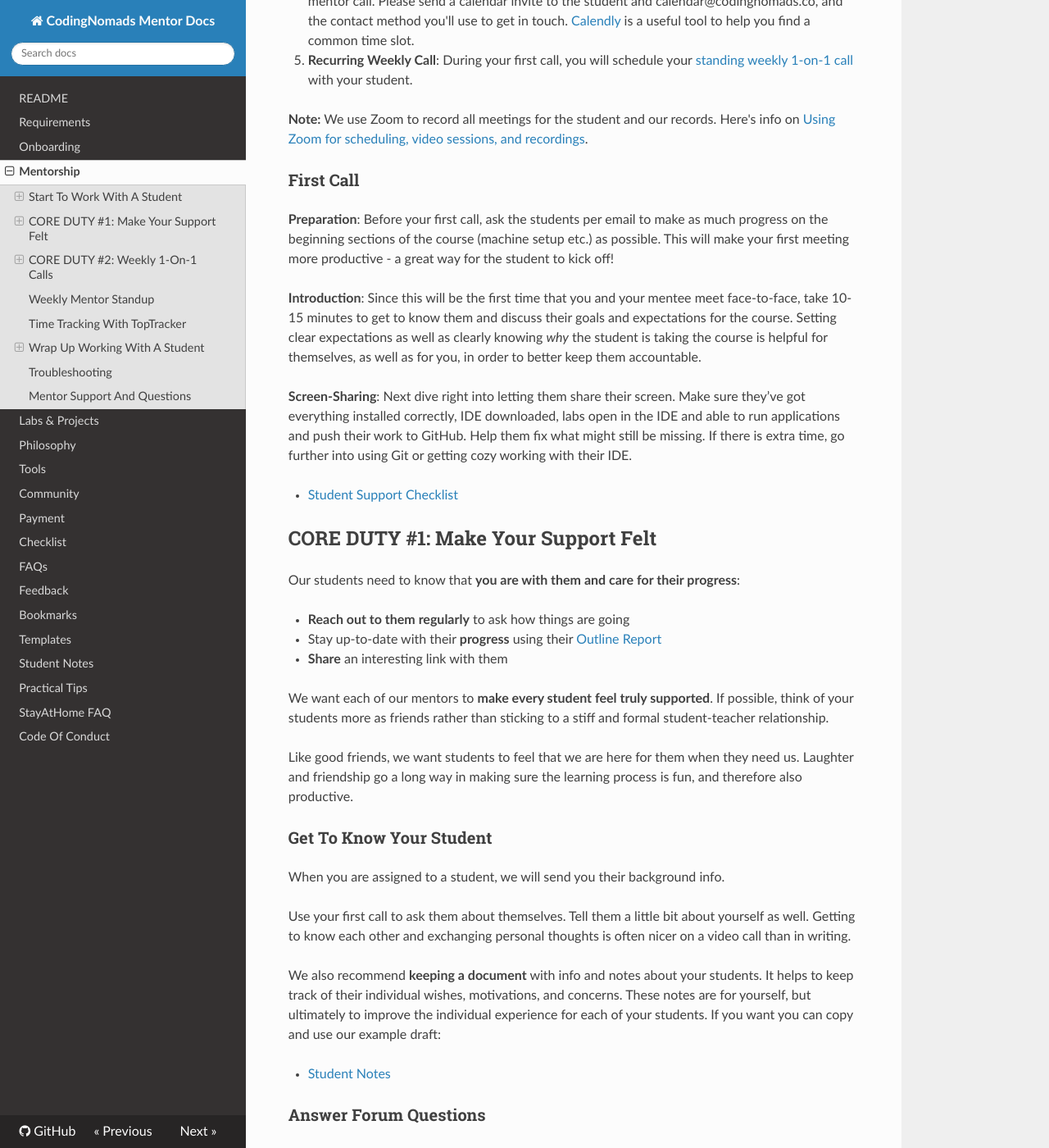
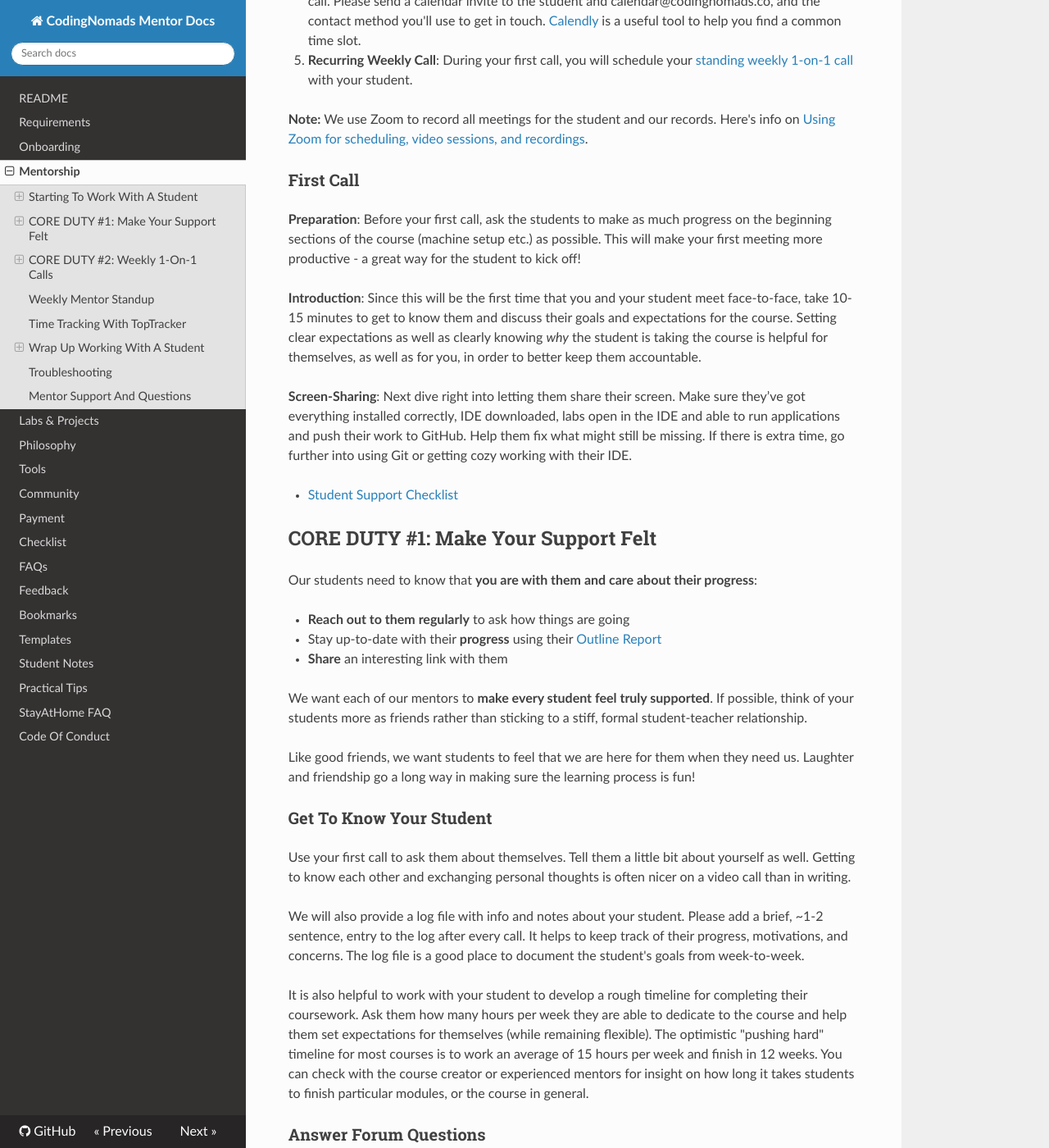
Before and after one commit to CodingNomads/mentor-docs, an MkDocs documentation site: the page built from docs/03_mentorship_process.md, in a window 1280 px wide and 1400 px high, scrolled down 1150 px. Shown: the whole window at 82% size. Built offline with MkDocs 1.6.1, drawn with Linux system fonts in a browser that asks for light colours; nearby versions of some CDN libraries; some of the changed text lies outside the part shown.

Commit message:
edited 03_mentorship_process

```diff
--- a/docs/03_mentorship_process.md
+++ b/docs/03_mentorship_process.md
@@ -4,23 +4,23 @@
 
 [TOC]
 
-## Start To Work With A Student
+## Starting To Work With A Student
 
-After you've become a part of our Mentor community, we will want to connect you with students. This happens as follows:
+After you've become a part of our mentor community, we will want to connect you with students. This happens as follows:
 
 1. **Availability**: We reach out to you to see if you're available to take on a new student.
 2. **Student Info**: Once you accept, we'll send you the student's background info.
-3. **First Contact**: We send a shared email to both you and your student, to introduce you and establish the initial contact.
-4. **First Call**: You reach out to your new mentee to schedule your first call, which is a full-time mentor call. Please send a calendar invite to the student and calendar@codingnomads.co, and the contact method you'll use to get in touch. [Calendly](https://calendly.com/) is a useful tool to help you find a common time slot.
+3. **First Contact**: We send a shared email to both you and your student, to establish the initial contact.
+4. **First Call**: You reach out to your student to schedule your first call, which is a full-time mentor call. Please send a calendar invite to the student and calendar@codingnomads.co, and the contact method you'll use to get in touch. [Calendly](https://calendly.com/) is a useful tool to help you find a common time slot.
 5. **Recurring Weekly Call**: During your first call, you will schedule your [standing weekly 1-on-1 call](03_mentorship_process.md#core-duty-2-weekly-1-on-1-calls) with your student.
 
 **Note:** We use Zoom to record all meetings for the student and our records. Here's info on [Using Zoom for scheduling, video sessions, and recordings](05_tools.md#video-sessions-and-recordings-with-zoom).
 
 ### First Call
 
-**Preparation**: Before your first call, ask the students per email to make as much progress on the beginning sections of the course (machine setup etc.) as possible. This will make your first meeting more productive - a great way for the student to kick off!
+**Preparation**: Before your first call, ask the students to make as much progress on the beginning sections of the course (machine setup etc.) as possible. This will make your first meeting more productive - a great way for the student to kick off!
 
-**Introduction**: Since this will be the first time that you and your mentee meet face-to-face, take 10-15 minutes  to get to know them and discuss their goals and expectations for the course. Setting clear expectations as well as clearly knowing _why_ the student is taking the course is helpful for themselves, as well as for you, in order to better keep them accountable.
+**Introduction**: Since this will be the first time that you and your student meet face-to-face, take 10-15 minutes  to get to know them and discuss their goals and expectations for the course. Setting clear expectations as well as clearly knowing _why_ the student is taking the course is helpful for themselves, as well as for you, in order to better keep them accountable.
 
 **Screen-Sharing**: Next dive right into letting them share their screen. Make sure they’ve got everything installed correctly, IDE downloaded, labs open in the IDE and able to run applications and push their work to GitHub. Help them fix what might still be missing. If there is extra time, go further into using Git or getting cozy working with their IDE.
 
@@ -29,33 +29,31 @@
 
 ## CORE DUTY #1: Make Your Support Felt
 
-Our students need to know that **you are with them and care for their progress**:
+Our students need to know that **you are with them and care about their progress**:
 
 - **Reach out to them regularly** to ask how things are going
 - Stay up-to-date with their **progress** using their [Outline Report](05_tools.md#progress-check-ins-with-the-learning-platform)
 - **Share** an interesting link with them
 
-We want each of our mentors to **make every student feel truly supported**. If possible, think of your students more as friends rather than sticking to a stiff and formal student-teacher relationship.
+We want each of our mentors to **make every student feel truly supported**. If possible, think of your students more as friends rather than sticking to a stiff, formal student-teacher relationship.
 
-Like good friends, we want students to feel that we are here for them when they need us. Laughter and friendship go a long way in making sure the learning process is fun, and therefore also productive.
+Like good friends, we want students to feel that we are here for them when they need us. Laughter and friendship go a long way in making sure the learning process is fun!
 
 ### Get To Know Your Student
 
-When you are assigned to a student, we will send you their background info.
-
 Use your first call to ask them about themselves. Tell them a little bit about yourself as well. Getting to know each other and exchanging personal thoughts is often nicer on a video call than in writing.
 
-We also recommend **keeping a document** with info and notes about your students. It helps to keep track of their individual wishes, motivations, and concerns. These notes are for yourself, but ultimately to improve the individual experience for each of your students. If you want you can copy and use our example draft:
+We will also provide a log file with info and notes about your student. Please add a brief, ~1-2 sentence, entry to the log after every call.  It helps to keep track of their progress, motivations, and concerns. The log file is a good place to document the student's goals from week-to-week.
 
-- [Student Notes](13_student_notes.md)
+It is also helpful to work with your student to develop a rough timeline for completing their coursework. Ask them how many hours per week they are able to dedicate to the course and help them set expectations for themselves (while remaining flexible).  The optimistic "pushing hard" timeline for most courses is to work an average of 15 hours per week and finish in 12 weeks.  You can check with the course creator or experienced mentors for insight on how long it takes students to finish particular modules, or the course in general.
 
 ### Answer Forum Questions
 
 Prompt your students to post to, answer, and discuss on the [CodingNomads Forum](http://forum.codingnomads.co). We want to promote the forum as a helpful and welcoming place where students and mentors interact and share knowledge.
 
-Therefore we welcome if you:
+Therefore we welcome you to:
 
-- Monitor the Forum regularly
+- Check the Forum regularly
 - Prompt your students to discuss questions on the forum
 - Answer your students' questions
 - Answer other students' questions
@@ -67,7 +65,7 @@
 
 ### Stay Up-To-Date With Your Students' Progress
 
-Knowing where your students are currently at, what they have succeeded to do and what they might be struggling with, is an important piece in making them understand that we care for their learning process and progress.
+Knowing where your students are currently at, what they have succeeded to do and with what they might be struggling is important so they can feel that we care about their learning process.
 
 Our platform offers ways to stay up-to-date with your students' progress. Here are instructions on how to find your students' progress logs. Please **bookmark** these pages for quick access:
 
@@ -85,7 +83,7 @@
 
 We suggest you to [do your code reviews on GitHub](14_tips.md#do-code-reviews-on-github), as this will additionally prepare your students for the real-world experience of receiving code reviews directly in their code on GitHub, as well as to help them practice the process associated with that.
 
-This will be the largest project your students have worked on so far, so be patient and supportive and help them to get it done. There's nothing quite as useful and motivating as having a completed project that you built by yourself :)
+This will be the largest project your students have worked on so far, so be patient and supportive and help them to get it done. There's nothing quite as useful and motivating as having a completed project that you built by yourself :).
 
 ### Grade Platform Submissions
 
@@ -99,7 +97,7 @@
 
 ## CORE DUTY #2: Weekly 1-On-1 Calls
 
-Alongside with making sure your students feel supported and taken care of during their learning process, the weekly 45-minute 1-on-1 calls are what constitute your core mentorship offering.
+Alongside with making sure your students feel supported and taken care of during their learning process, the weekly 1-on-1 calls are what constitute your core mentorship offering.  We recommend scheduling these calls for 1 hour.  We encourage you, if possible, not to schedule meetings back-to-back so that a meeting can run long if needed.  You’re also encouraged to hop on extra calls with your students if your schedule permits and you feel like text is insufficient for answering a particular question, or that that would be the best way to get your student unstuck!
 
 - [Using Zoom for scheduling, video sessions, and recordings](05_tools.md#video-sessions-and-recordings-with-zoom)
 
@@ -128,7 +126,7 @@
 
 - See more in [Labs & Projects](04_code_labs.md)
 
-You will **discuss challenging concepts** from the course materials if the student has not quite gotten a grip on them yet. Interested students have interesting questions! Help them find the answers. You are there to help them get unstuck, and help them learn _how_ to get unstuck by themselves.
+You will **discuss challenging concepts** from the course materials if the student has not quite gotten a grip on them yet. Interested students have interesting questions! Help them find the answers. You are there to help them get unstuck, and help them learn _how_ to get unstuck by themselves (i.e., helping them to learn how to google the right questions!).
 
 Finally, you will help them create **study schedules**, set realistic **expectations**, and check in with them on their progress. You are there to **hold them accountable** for their plans. Help them set generous plans for themselves so that they will be able to stick to their plans.
 
@@ -139,32 +137,25 @@
 - **Answer** student questions
 - **Help** them schedule and stick to their plans
 
-### Record Your Video Calls
+### Recording Video Calls
 
-Please, **screen-record every student 1-on-1 call**. Having their mentor session recorded is useful for the students because then they can refer back to the video file after their call.
+Encourage students to **screen-record your 1-on-1 calls**. Having their mentor session recorded is useful for the students because then they can refer back to the video afterward.
 
-Students can thereby re-watch helpful parts of a meeting. Some students will be more relaxed during the call since they know they can always come back and check if they think they missed something. It also helps us to refer to a shared resource, if any problems should arise.
-
-Recorded sessions also give us the possibility to provide feedback and suggestions to you regarding mentorship. We won't peek into your sessions unless you ask for feedback, or in case there seems to be any trouble. We will always communicate this to you beforehand, and accessing your video recordings will always happen while in communication with you.
+Students can thereby re-watch helpful parts of a meeting. Some students will be more relaxed during the call since they know they can always come back and check if they think they missed something.
 
 ### <span style="color: lightgray;">Submit Session Reports (currently optional)</span>
 
 <span style="color: lightgray;">
-At the end of each session, we ask you to give a short report on how it went that day.
+At the end of each session, we ask you to add a brief entry into the students log file.
 </span>
-
-<span style="color: lightgray;">Linked below you will find a Google Form with a few questions.</span>
-
-<span style="color: lightgray;">Please bookmark this form, and **submit a filled-out copy after every call**. This recap **will _not_ be visible to your student** nor to other mentors, but only to you and the CodingNomads team.</span>
 
 <span style="color: lightgray;">We want to keep it short so it doesn't take much of your time. However, consistently keeping short recaps is helpful to monitor student progress and anticipate challenges.
 </span>
 
-- [Session Report Form](https://docs.google.com/forms/d/e/1FAIpQLSfcYcVSnGAIhEB4wNr4tURIqQ_6lRa0xo7ARpWeDuhFq9a7bA/viewform)
 
 ## Weekly Mentor Standup
 
-Every Friday, we ask our **active mentors** to complete a quick form. In this form you'll check in about this week's mentorship. You can raise concerns regarding a student's progress, so we can help and intervene quickly, if necessary.
+Every Friday, we ask you to complete a quick form. In this form you'll check in about this week's mentorship. You can raise concerns regarding a student's progress, so we can help and intervene quickly, if necessary.
 
 <ins>Please make sure to submit this form every week</ins>:
 
@@ -180,13 +171,17 @@
 
 ## Wrap Up Working With A Student
 
-When you student progresses well through the course, they will eventually reach the end and graduate.
+When you student progresses well through the course, they will eventually reach the end and graduate.  At this time, please fill out the student close-out form.
+
+<a href="https://docs.google.com/forms/d/e/1FAIpQLSc44AA8IKJrmjULAqyBFPGvTT-gSXschAH6Yu358EIFKAkyrw/viewform" target="_blank">![Weekly mentor standup form](images/form_close_out.png)</a>
+
+Please also fill out the form in the unfortunate event that the student drops out.
 
 ### Progress Notifications
 
-To stay up-to-date with our students' progress on the organization team, we ask you to send us a couple of progress updates throughout each student's course journey:
+So that the management team can stay up-to-date with our students' progress, we ask you to send us a couple of progress updates throughout each student's course journey:
 
-- **50% Complete**: Send a chat message or email to Martin when your students is about halfway through the course. This is not an exact marker point, but an approximation.
+- **50% Complete**: Send a chat message or email to Jared and Michael when your students is about halfway through the course. This is not an exact marker point, but an approximation.
 - **Capstone Started**: Inform us when your student has started working on their capstone project (chat message or email)
 - **Capstone Reviewed**: Once your student has finished their capstone project and you have reviewed and approved their code on GitHub, send us the final progress notification per chat message or email. This message should reach us before your final call with the student. Receiving this information from you is extremely important, so that we can commence the close-out process for that student.
 
@@ -205,13 +200,13 @@
 
 ## Troubleshooting
 
-Check out our [FAQ page](09_faq.md).
+Check out our [FAQ page](09_faq.md).  Feel free to reach out to Michael or anyone in the management team!
 
 ## Mentor Support And Questions
 
-If anything regarding the mentorship process is unclear and isn't covered by this document, or if something else went wrong that you need to talk to someone about directly, please feel free to reach out on Slack to me (@Martin Breuss) or Ryan (@Ryan Desmond) or per email: <img style="display: inline-block;" alt="contact address for ryan" src="../images/email_ryan.png"/>.
+If anything regarding the mentorship process is unclear and isn't covered by this document, or if something else went wrong that you need to talk to someone about directly, please feel free to reach out on Slack to me (@Michael) or Ryan (@Ryan Desmond) or on email: <img style="display: inline-block;" alt="contact address for michael" src="../images/email_michael.png"/>, <img style="display: inline-block;" alt="contact address for ryan" src="../images/email_ryan.png"/>.
 
 If you have questions in regards to your payment, or the payment process in general, please reach out to <img style="display: inline-block;" alt="contact address for kim" src="../images/email_kim.png"/>.
 
-- **Mentorship Contact**: <img style="display: inline-block;" alt="contact address for ryan" src="../images/email_ryan.png"/>
+- **Mentorship Contact**: <img style="display: inline-block;" alt="contact address for michael" src="../images/email_michael.png"/>
 - **Payment Contact**: <img style="display: inline-block;" alt="contact address for kim" src="../images/email_kim.png"/>
```
Also changed, not shown: docs/images/form_close_out.png (added).
